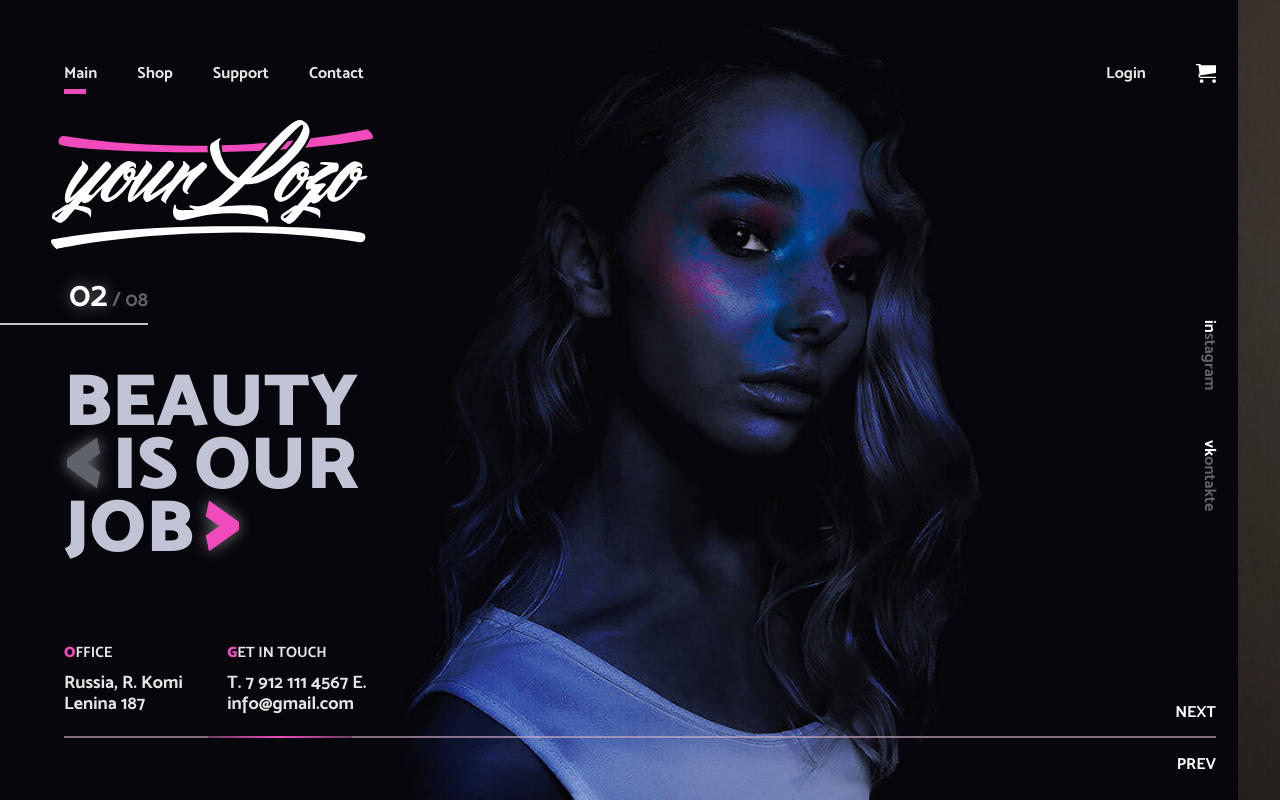
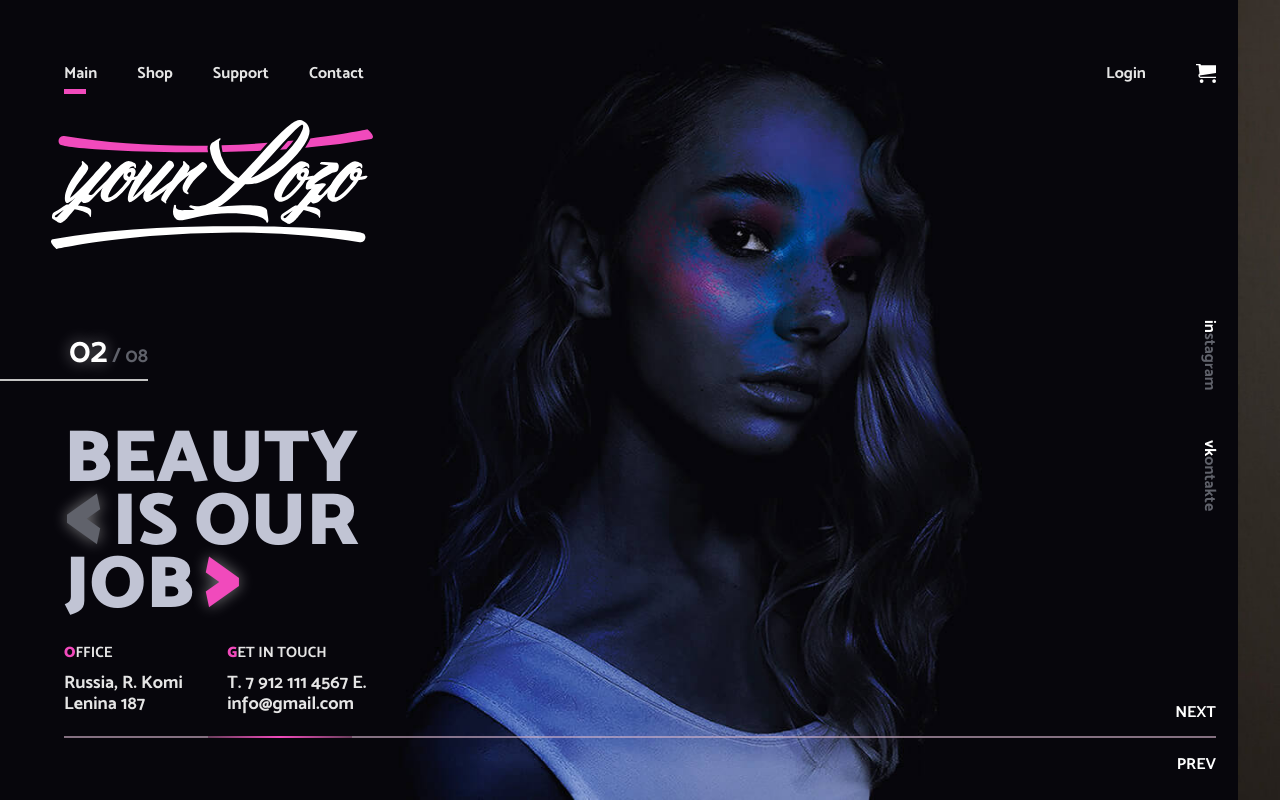
Before and after one commit to dgtal-cat/beauty_job_simple, a plain HTML site: page index.html in a window 1280 px wide. Drawn offline with Linux system fonts and the light colour scheme.

Commit message:
height fixes

```diff
--- a/assets/css/style.css
+++ b/assets/css/style.css
@@ -152,7 +152,7 @@ body, .wrapper {
     color: #C1C4D4;
     display: block;
     position: absolute;
-    top: 46%;
+    top: 53%;
     font-size: 74px;
     text-transform: uppercase;
     width: 296px;
@@ -335,7 +335,7 @@ body, .wrapper {
     width: 84px;
     height: 50px;
     left: 0;
-    top: 30%;
+    top: 37%;
     border-bottom: #C4C4C4 solid 2px;
 }
 
```
Also changed, not shown: 1 other file.
